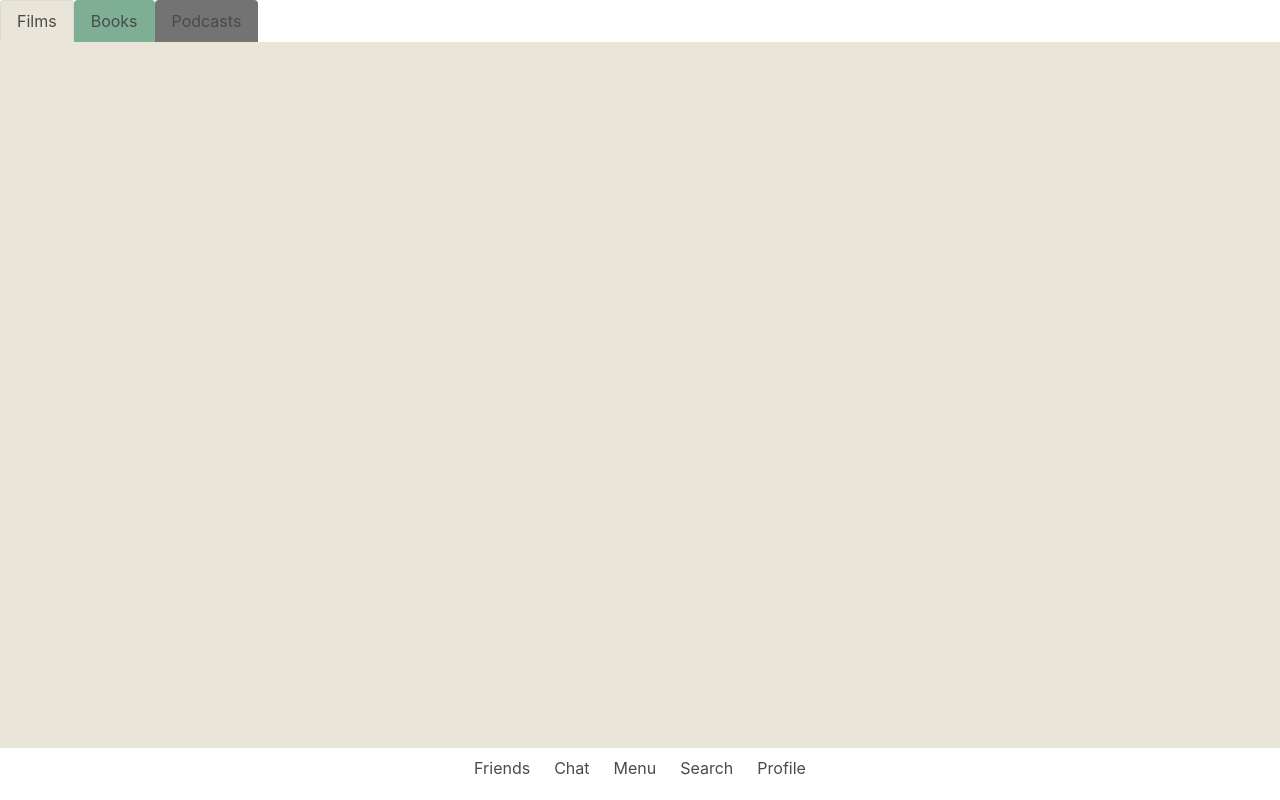
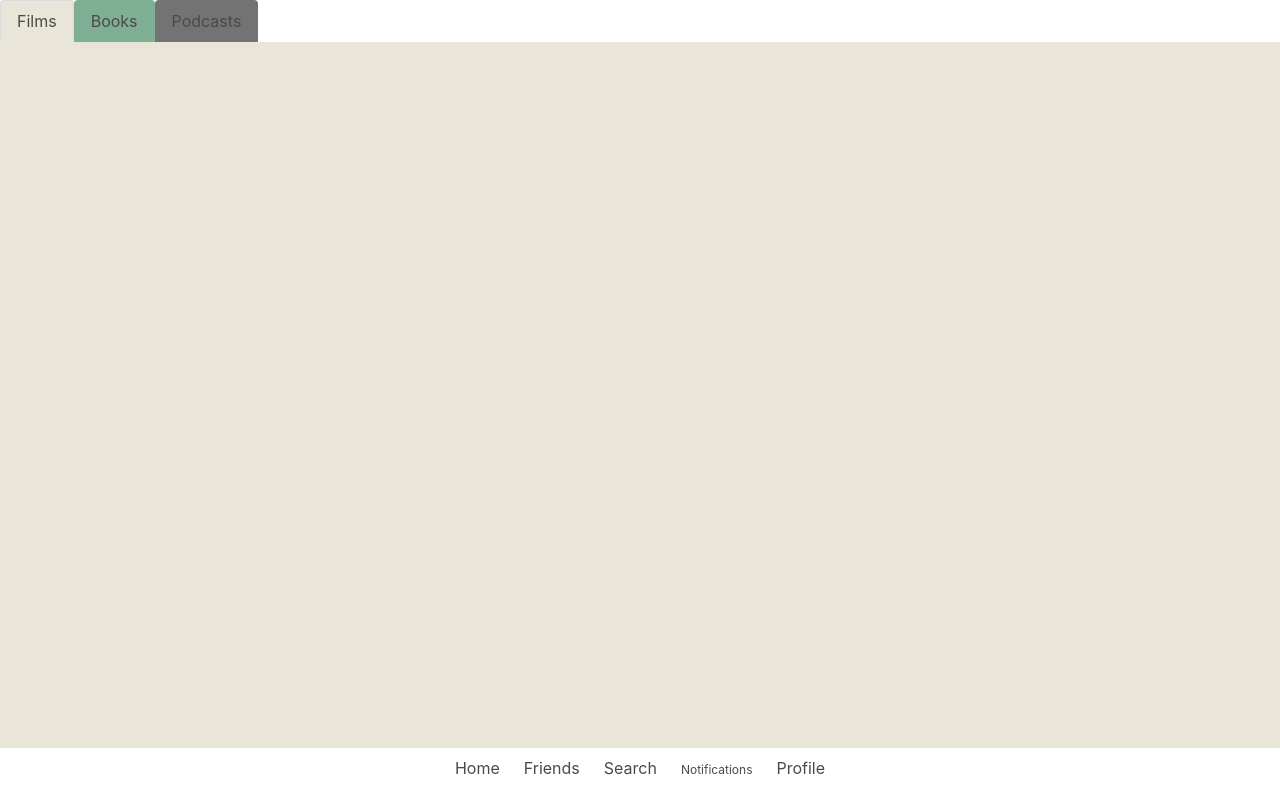
Before and after one commit to Moses-Ian/recommendations, a React (Create React App) app in the folder client/: page / in a window 1280 px wide. Built offline with nearby package versions, Linux system fonts and the light colour scheme.

Commit message:
fetches recommendations and adds them to the shelf

```diff
--- a/client/src/App.jsx
+++ b/client/src/App.jsx
@@ -1,7 +1,4 @@
-import logo from './logo.svg';
 import './App.css';
-import Tabs from './components/Tabs';
-import Navbar from './components/Navbar';
 import { BrowserRouter, Routes, Route } from 'react-router-dom';
 import Layout from './pages/Layout';
 import Home from './pages/Home';
--- a/client/src/components/Login/index.jsx
+++ b/client/src/components/Login/index.jsx
@@ -27,6 +27,7 @@ const Login = () => {
 			);
 			const { token } = await response.json();
 			Auth.login(token);
+			console.log('success');
 		} catch (e) {
 			console.log(e);
 		}
--- a/client/src/components/Navbar/index.jsx
+++ b/client/src/components/Navbar/index.jsx
@@ -5,34 +5,20 @@ const Navbar = () => {
 	return (
 		<nav className="navbar is-fixed-bottom" role="navigation" aria-label="main navigation">
 			<div className="navbar-brand">
+					<Link to='/' className="navbar-item">
+						Home
+					</Link>
+
 					<Link to='friends' className="navbar-item">
 						Friends
 					</Link>
 
-					<Link to='chat' className="navbar-item">
-						Chat
+					<Link to='search' className="navbar-item">
+						Search
 					</Link>
 
-					<div className="navbar-item has-dropdown has-dropdown-up is-hoverable">
-						<a className="navbar-link is-arrowless">
-							Menu
-						</a>
-
-						<div className="navbar-dropdown is-size-7">
-							<Link to='thing1' className="navbar-item p-0">
-								Thing 1
-							</Link>
-							<Link to='thing2' className="navbar-item p-0">
-								Thing 2
-							</Link>
-							<Link to='thing3' className="navbar-item p-0">
-								Thing 3
-							</Link>
-						</div>
-					</div>
-
-					<Link to='search' className="navbar-item">
-						Search
+					<Link to='notifications' className="navbar-item is-size-7">
+						Notifications
 					</Link>
 
 					<Link to='login' className="navbar-item">
--- /dev/null
+++ b/client/src/components/Shelf/index.jsx
@@ -0,0 +1,48 @@
+import React, { useState, useEffect } from 'react';
+import Auth from '../../utils/auth';
+
+const Shelf = ({ activeTab }) => {
+
+	const [recommendations, setRecommendations] = useState([]);
+
+	useEffect(() => {
+		const getData = async () => {
+			// use the jwt token
+			const token = Auth.getToken();
+			if (!token)
+				return;
+			const _id = Auth.decodeToken(token).data._id;
+
+			// do a fetch
+			console.log('fetch');
+			const result = await fetch(`http://localhost:3001/api/recommendation/received/${_id}`,
+				{
+					method: 'GET',
+					mode: 'cors',
+					headers: {
+						'Content-Type': 'applications/json',
+						'Authorization': `Bearer ${token}`
+					},
+				}
+			);
+			const data = await result.json();
+
+			// set recommendations based on that fetch
+			setRecommendations(data);
+		};
+
+		getData();
+	}, []);
+
+	return (
+		<div className={`full-height bg-${activeTab} is-flex`}>
+			{recommendations.map((item, index) => (
+				<div key={index}>
+					{item}
+				</div>
+			))}
+		</div>
+	);
+};
+
+export default Shelf;
--- a/client/src/components/Tab/index.jsx
+++ b/client/src/components/Tab/index.jsx
@@ -1,5 +1,3 @@
-// import 'bulma/css/bulma.min.css';
-
 const Tab = ({ activeTab, clickHandler, title, text, color }) => {
 
 	const className = (activeTab === title ? 'is-active ' : ' ')
--- a/client/src/components/Tabs/index.jsx
+++ b/client/src/components/Tabs/index.jsx
@@ -1,5 +1,6 @@
 import React, { useState } from 'react';
 import Tab from '../Tab';
+import Shelf from'../Shelf';
 
 const tabList = [
 	{
@@ -40,8 +41,9 @@ const Tabs = () => {
 					))}
 				</ul>
 			</div>
-			<div className={`full-height bg-${activeTab}`}>
-			</div>
+			<Shelf
+				activeTab={activeTab}
+			/>
 		</>
 	);
 };
--- a/client/src/pages/Layout.jsx
+++ b/client/src/pages/Layout.jsx
@@ -1,4 +1,4 @@
-import { Outlet, Link } from 'react-router-dom';
+import { Outlet } from 'react-router-dom';
 import Navbar from '../components/Navbar';
 
 const Layout = () => {
--- a/client/src/sass/styles.scss
+++ b/client/src/sass/styles.scss
@@ -27,27 +27,27 @@ $bg-podcasts: rgb(115, 115, 115);
 }
 
 /* these should be working in bulma but aren't for some reason */
-.navbar-dropdown {
-	display: none;
-}
+/* .navbar-dropdown { */
+	/* display: none; */
+/* } */
 
-.has-dropdown.is-hoverable:hover .navbar-dropdown {
-	display: flex;
-}
+/* .has-dropdown.is-hoverable:hover .navbar-dropdown { */
+	/* display: flex; */
+/* } */
 
-.navbar-item.has-dropdown-up {
-	position: relative;
-}
+/* .navbar-item.has-dropdown-up { */
+	/* position: relative; */
+/* } */
 
-.navbar-item.has-dropdown-up .navbar-dropdown {
-	position: absolute;
-	bottom: 100%;
-	left: 0;
-	width: 100%;
-	background-color: white;
-	flex-direction: column;
-	align-items: center;
-}
+/* .navbar-item.has-dropdown-up .navbar-dropdown { */
+	/* position: absolute; */
+	/* bottom: 100%; */
+	/* left: 0; */
+	/* width: 100%; */
+	/* background-color: white; */
+	/* flex-direction: column; */
+	/* align-items: center; */
+/* } */
 
 /* overwrite bulma styles */
 .navbar .navbar-brand {
```
Also changed, not shown: client/src/App.css, 2 other files (tests, documents, lock files or other folders).
